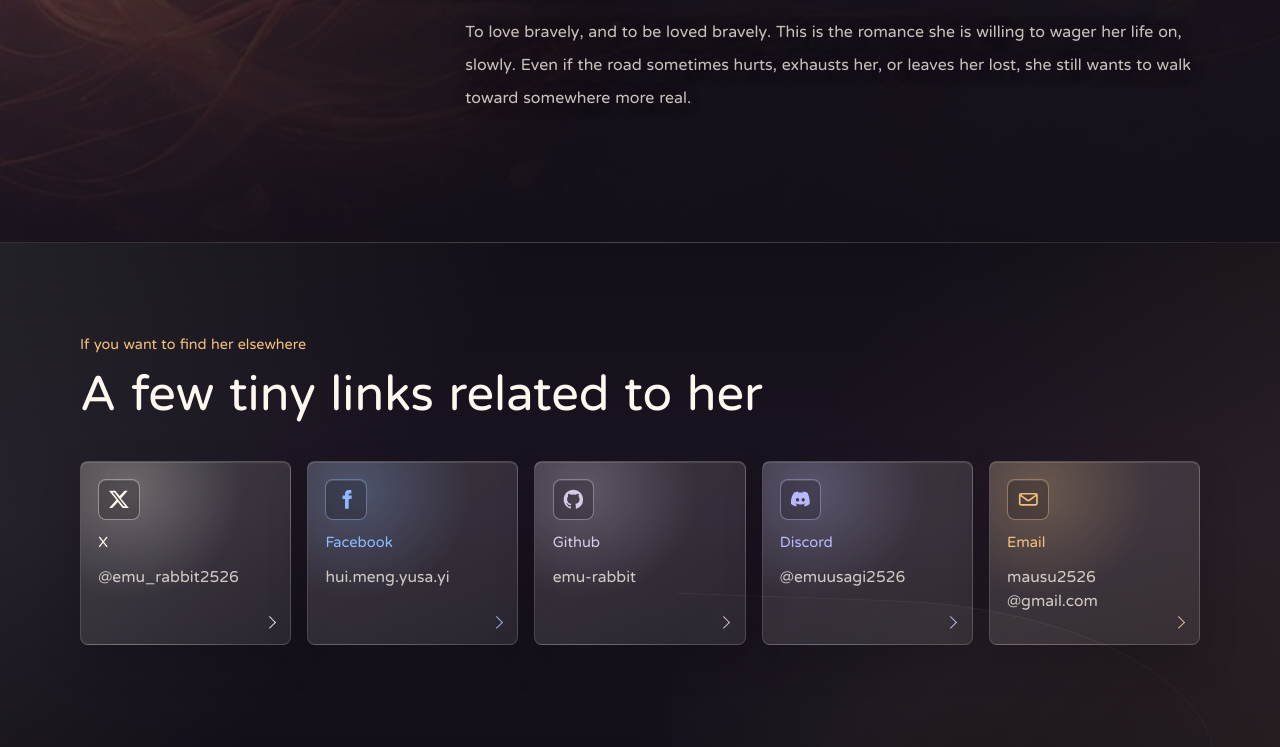
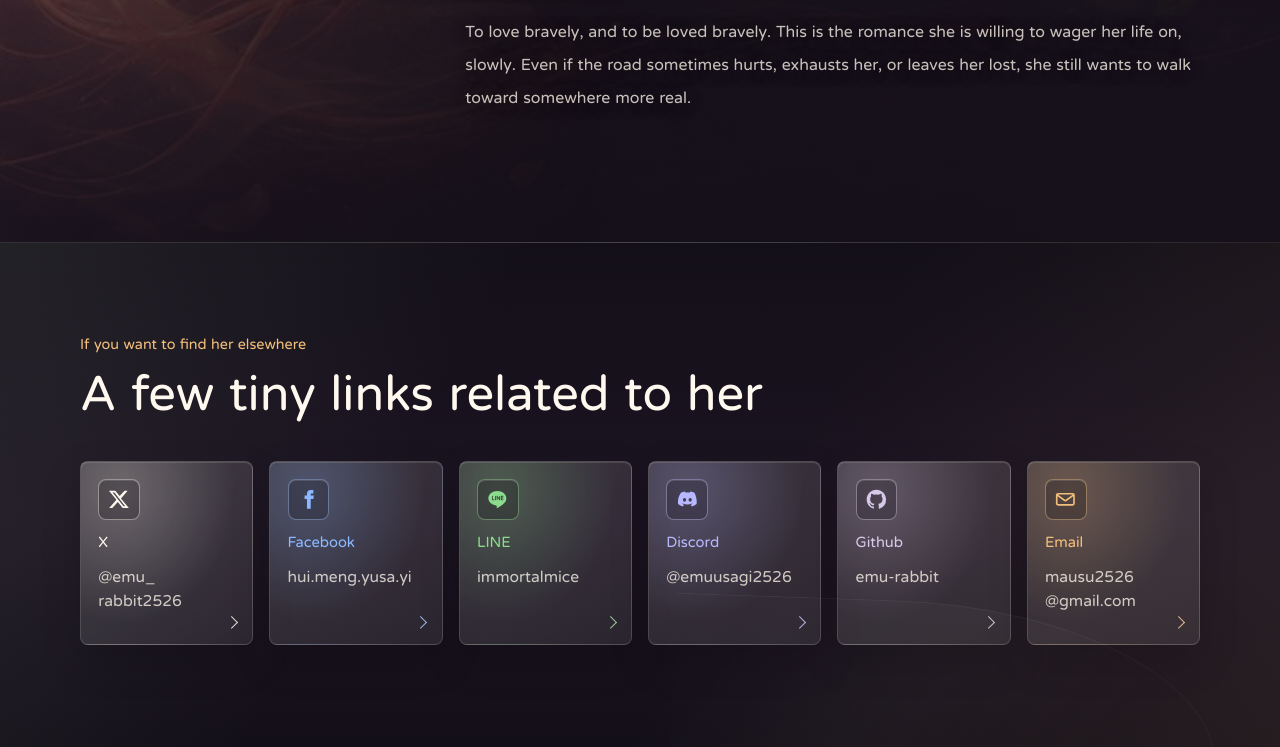
Before and after one commit to emu-rabbit/emu-rabbit.github.io, a website built with Vite: page index.html in a window 1280 px wide. Shown: the part 5116-5863 px from the top of the page. Built offline with nearby package versions, Linux system fonts and the light colour scheme.

Commit message:
Feat: 新增 LINE 聯絡連結

```diff
--- a/index.html
+++ b/index.html
@@ -673,19 +673,19 @@
             </a>
 
             <a
-              class="social-link-card social-link-card-github"
-              href="https://github.com/emu-rabbit"
+              class="social-link-card social-link-card-line-app"
+              href="https://line.me/ti/p/~immortalmice"
               target="_blank"
               rel="noopener noreferrer"
-              aria-label="GitHub: emu-rabbit"
+              aria-label="LINE: immortalmice"
             >
               <span class="social-link-logo" aria-hidden="true">
                 <svg viewBox="0 0 24 24" focusable="false">
-                  <path d="M12 1.8c-5.65 0-10.24 4.58-10.24 10.24 0 4.52 2.93 8.35 7 9.7.51.09.7-.22.7-.5v-1.8c-2.85.62-3.45-1.21-3.45-1.21-.46-1.18-1.13-1.5-1.13-1.5-.92-.63.07-.62.07-.62 1.02.07 1.56 1.05 1.56 1.05.91 1.56 2.39 1.11 2.97.85.09-.66.36-1.11.65-1.36-2.27-.26-4.66-1.14-4.66-5.06 0-1.12.4-2.03 1.05-2.75-.11-.26-.46-1.3.1-2.71 0 0 .86-.28 2.82 1.05a9.76 9.76 0 0 1 5.12 0c1.95-1.33 2.81-1.05 2.81-1.05.56 1.41.21 2.45.1 2.71.65.72 1.05 1.63 1.05 2.75 0 3.93-2.39 4.8-4.67 5.05.37.32.7.95.7 1.91v2.84c0 .28.18.6.71.5a10.25 10.25 0 0 0 6.99-9.7C22.24 6.38 17.65 1.8 12 1.8Z" />
+                  <path d="M12 3.25c-5.24 0-9.5 3.43-9.5 7.66 0 3.78 3.43 6.95 8.03 7.55.31.07.73.21.84.48.1.25.07.63.03.88l-.14.83c-.04.25-.2.98.82.53 1.03-.45 5.54-3.26 7.56-5.59A6.72 6.72 0 0 0 21.5 10.91c0-4.23-4.26-7.66-9.5-7.66Zm-3.33 9.71H6.76a.45.45 0 0 1-.45-.45V8.72a.45.45 0 1 1 .9 0v3.34h1.46a.45.45 0 1 1 0 .9Zm1.74-.45a.45.45 0 1 1-.9 0V8.72a.45.45 0 1 1 .9 0v3.79Zm4.5 0a.45.45 0 0 1-.8.28l-1.94-2.65v2.37a.45.45 0 1 1-.9 0V8.72a.45.45 0 0 1 .81-.27l1.93 2.64V8.72a.45.45 0 1 1 .9 0v3.79Zm3.14-2.44a.45.45 0 1 1 0 .9h-1.46v1.09h1.46a.45.45 0 1 1 0 .9h-1.91a.45.45 0 0 1-.45-.45V8.72c0-.25.2-.45.45-.45h1.91a.45.45 0 1 1 0 .9h-1.46v.9h1.46Z" />
                 </svg>
               </span>
-              <span class="social-link-label">Github</span>
-              <span class="social-link-value">emu-rabbit</span>
+              <span class="social-link-label">LINE</span>
+              <span class="social-link-value">immortal<wbr />mice</span>
             </a>
 
             <a
@@ -702,6 +702,22 @@
               </span>
               <span class="social-link-label">Discord</span>
               <span class="social-link-value">@emuusagi<wbr />2526</span>
+            </a>
+
+            <a
+              class="social-link-card social-link-card-github"
+              href="https://github.com/emu-rabbit"
+              target="_blank"
+              rel="noopener noreferrer"
+              aria-label="GitHub: emu-rabbit"
+            >
+              <span class="social-link-logo" aria-hidden="true">
+                <svg viewBox="0 0 24 24" focusable="false">
+                  <path d="M12 1.8c-5.65 0-10.24 4.58-10.24 10.24 0 4.52 2.93 8.35 7 9.7.51.09.7-.22.7-.5v-1.8c-2.85.62-3.45-1.21-3.45-1.21-.46-1.18-1.13-1.5-1.13-1.5-.92-.63.07-.62.07-.62 1.02.07 1.56 1.05 1.56 1.05.91 1.56 2.39 1.11 2.97.85.09-.66.36-1.11.65-1.36-2.27-.26-4.66-1.14-4.66-5.06 0-1.12.4-2.03 1.05-2.75-.11-.26-.46-1.3.1-2.71 0 0 .86-.28 2.82 1.05a9.76 9.76 0 0 1 5.12 0c1.95-1.33 2.81-1.05 2.81-1.05.56 1.41.21 2.45.1 2.71.65.72 1.05 1.63 1.05 2.75 0 3.93-2.39 4.8-4.67 5.05.37.32.7.95.7 1.91v2.84c0 .28.18.6.71.5a10.25 10.25 0 0 0 6.99-9.7C22.24 6.38 17.65 1.8 12 1.8Z" />
+                </svg>
+              </span>
+              <span class="social-link-label">Github</span>
+              <span class="social-link-value">emu-rabbit</span>
             </a>
 
             <a class="social-link-card social-link-card-email" href="mailto:mausu2526@gmail.com" aria-label="Email: mausu2526@gmail.com">
--- a/src/styles/main.css
+++ b/src/styles/main.css
@@ -895,7 +895,7 @@ html[data-locale="en"] .social-links-copy h2 {
 
 .social-link-list {
   display: grid;
-  grid-template-columns: repeat(5, minmax(0, 1fr));
+  grid-template-columns: repeat(auto-fit, minmax(9.2rem, 1fr));
   gap: clamp(0.72rem, 1.6vw, 1rem);
 }
 
@@ -962,6 +962,10 @@ html[data-locale="en"] .social-links-copy h2 {
 
 .social-link-card-discord {
   --social-brand: #b8b8ff;
+}
+
+.social-link-card-line-app {
+  --social-brand: #8bdc8c;
 }
 
 .social-link-card-email {
```
